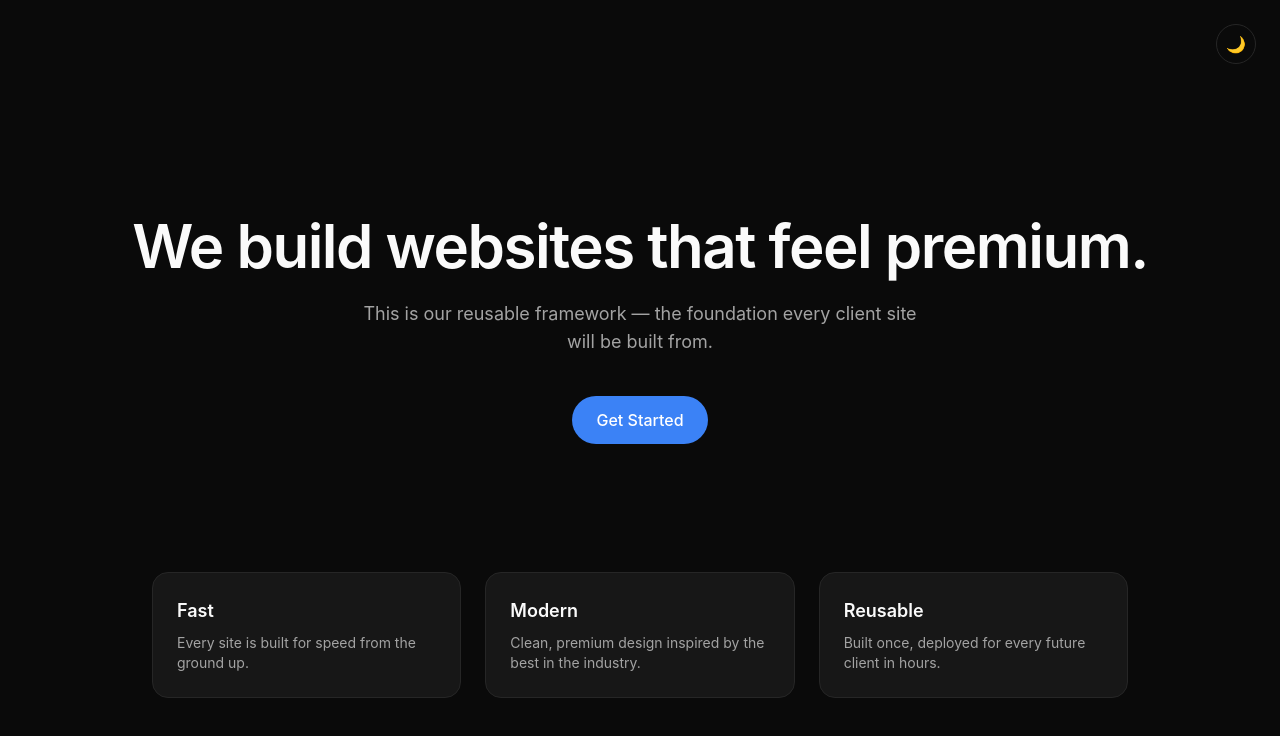
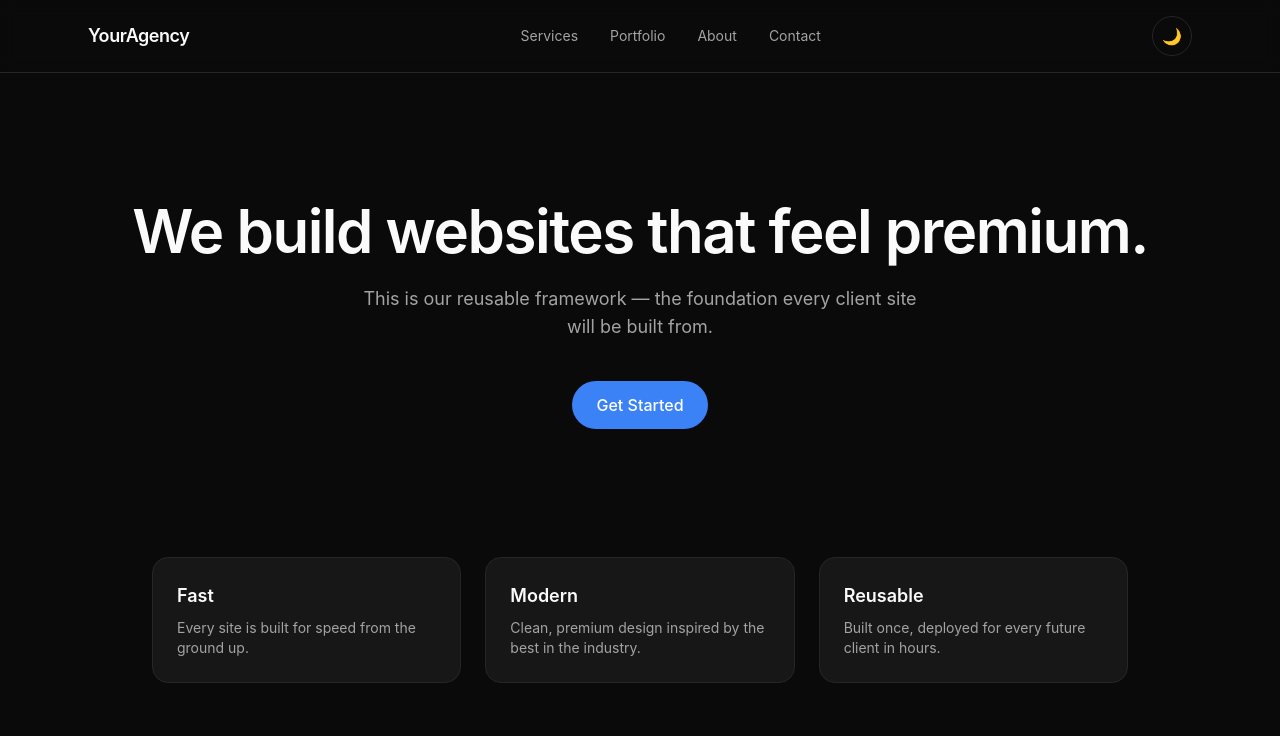
Before and after one commit to cbasspz/website-framework, a Next.js app: page / in a window 1280 px wide. Shown: the top 736 px of the page. Built offline with nearby package versions, Linux system fonts and the light colour scheme.

Commit message:
Add reusable Navbar component with theme toggle

```diff
--- a/app/layout.tsx
+++ b/app/layout.tsx
@@ -1,6 +1,7 @@
 import type { Metadata } from "next";
 import { Geist, Geist_Mono } from "next/font/google";
 import { ThemeProvider } from "next-themes";
+import Navbar from "@/components/layout/Navbar";
 import "./globals.css";
 
 const geistSans = Geist({
@@ -31,6 +32,7 @@ export default function RootLayout({
     >
       <body className="min-h-full flex flex-col">
         <ThemeProvider attribute="class" defaultTheme="dark" enableSystem={false}>
+          <Navbar />
           {children}
         </ThemeProvider>
       </body>
--- a/app/page.tsx
+++ b/app/page.tsx
@@ -1,14 +1,9 @@
 import Button from "@/components/ui/Button";
 import Card from "@/components/ui/Card";
-import ThemeToggle from "@/components/ui/ThemeToggle";
 
 export default function Home() {
   return (
     <main className="min-h-screen bg-background text-foreground">
-      <div className="flex justify-end p-6">
-        <ThemeToggle />
-      </div>
-
       <section className="flex flex-col items-center justify-center text-center px-6 py-32">
         <h1 className="text-5xl md:text-6xl font-semibold tracking-tight">
           We build websites that feel premium.
--- /dev/null
+++ b/components/layout/Navbar.tsx
@@ -0,0 +1,31 @@
+import Link from "next/link";
+import ThemeToggle from "@/components/ui/ThemeToggle";
+
+export default function Navbar() {
+  return (
+    <header className="sticky top-0 z-50 border-b border-border bg-background/80 backdrop-blur">
+      <nav className="max-w-6xl mx-auto flex items-center justify-between px-6 py-4">
+        <Link href="/" className="text-lg font-semibold tracking-tight">
+          YourAgency
+        </Link>
+
+        <div className="hidden md:flex items-center gap-8 text-sm text-muted-foreground">
+          <Link href="#services" className="hover:text-foreground transition">
+            Services
+          </Link>
+          <Link href="#portfolio" className="hover:text-foreground transition">
+            Portfolio
+          </Link>
+          <Link href="#about" className="hover:text-foreground transition">
+            About
+          </Link>
+          <Link href="#contact" className="hover:text-foreground transition">
+            Contact
+          </Link>
+        </div>
+
+        <ThemeToggle />
+      </nav>
+    </header>
+  );
+}
```
